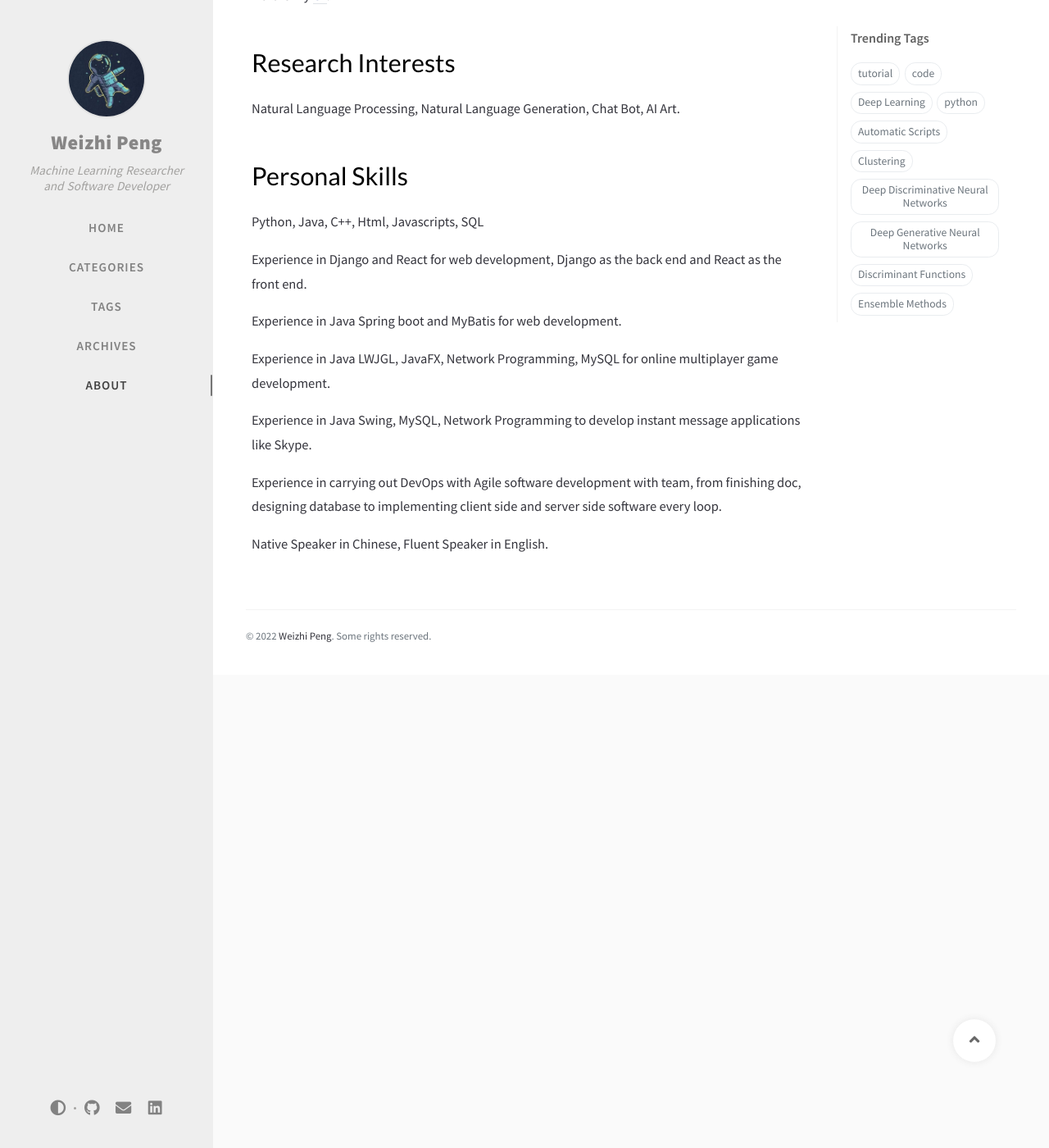
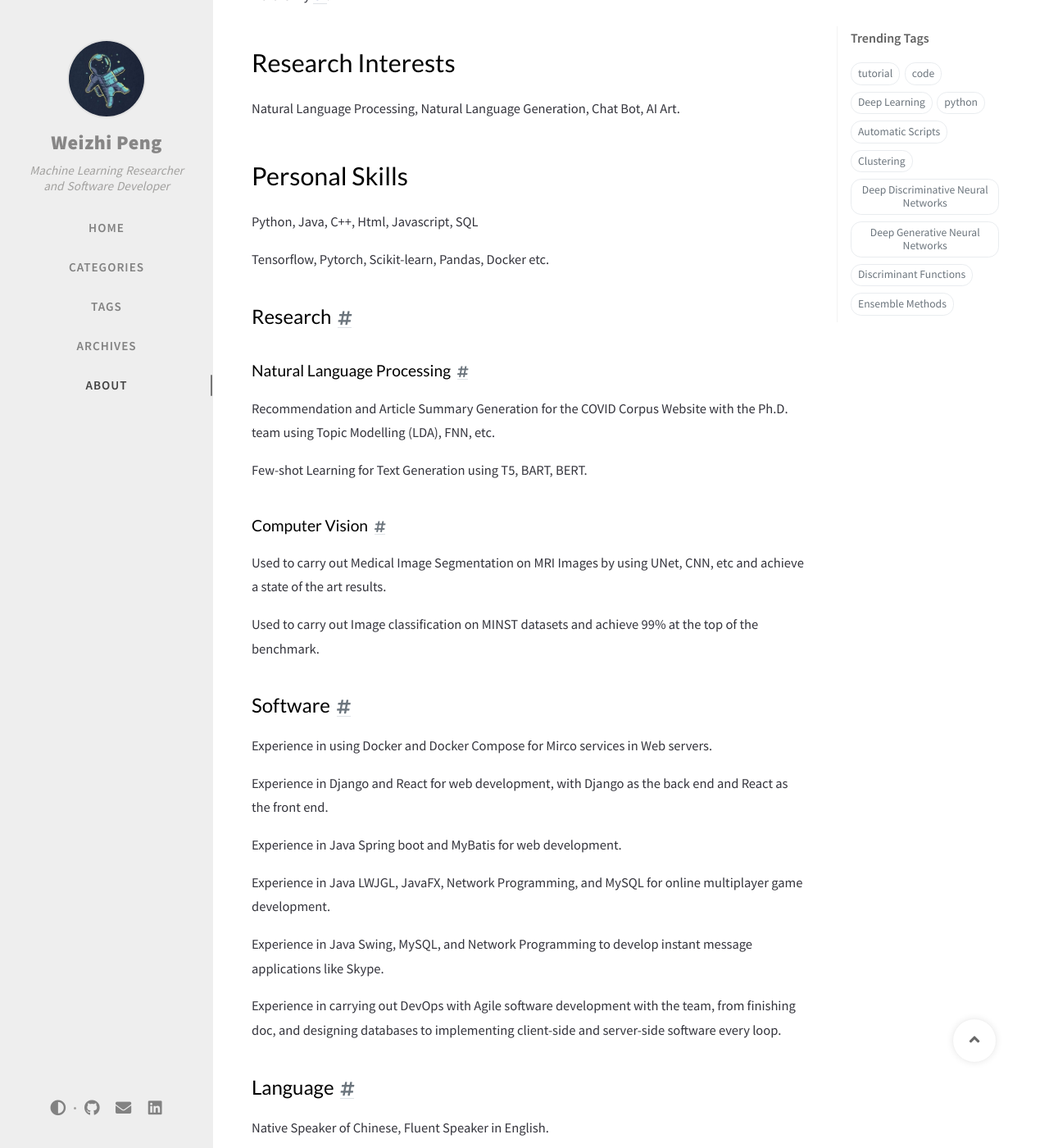
Before and after one commit to wzptech/wzptech.github.io, a Jekyll site: the page built from _tabs/about.md, in a window 1280 px wide and 1400 px high, scrolled down 592 px. Shown: the whole window at 82% size. Built offline with Jekyll 4.4.1, drawn with Linux system fonts in a browser that asks for light colours; nearby versions of some CDN libraries; comment, search, counter and statistics services are not loaded; before the commit the page ends 1415 px from its top, so only the background shows below that.

Commit message:
update info

```diff
--- a/_tabs/about.md
+++ b/_tabs/about.md
@@ -21,17 +21,38 @@ Here is my [CV](https://miraclove.com/cv/).
 Natural Language Processing, Natural Language Generation, Chat Bot, AI Art.
 
 # Personal Skills
+Python, Java, C++, Html, Javascript, SQL
 
-Python, Java, C++, Html, Javascripts, SQL
+Tensorflow, Pytorch, Scikit-learn, Pandas, Docker etc.
 
-Experience in Django and React for web development, Django as the back end and React as the front end.
+## Research
+
+### Natural Language Processing
+
+Recommendation and Article Summary Generation for the COVID Corpus Website with the Ph.D. team using Topic Modelling (LDA), FNN, etc.
+
+Few-shot Learning for Text Generation using T5, BART, BERT.
+
+### Computer Vision
+Used to carry out Medical Image Segmentation on MRI Images by using UNet, CNN, etc and achieve a state of the art results.
+
+Used to carry out Image classification on MINST datasets and achieve 99% at the top of the benchmark.
+
+
+
+
+## Software
+Experience in using Docker and Docker Compose for Mirco services in Web servers.
+
+Experience in Django and React for web development, with Django as the back end and React as the front end.
 
 Experience in Java Spring boot and MyBatis for web development.
 
-Experience in Java LWJGL, JavaFX, Network Programming, MySQL for online multiplayer game development.
+Experience in Java LWJGL, JavaFX, Network Programming, and MySQL for online multiplayer game development.
 
-Experience in Java Swing, MySQL, Network Programming to develop instant message applications like Skype.
+Experience in Java Swing, MySQL, and Network Programming to develop instant message applications like Skype.
 
-Experience in carrying out DevOps with Agile software development with team, from finishing doc, designing database to implementing client side and server side software every loop.
+Experience in carrying out DevOps with Agile software development with the team, from finishing doc, and designing databases to implementing client-side and server-side software every loop.
 
-Native Speaker in Chinese, Fluent Speaker in English.
+## Language
+Native Speaker of Chinese, Fluent Speaker in English.
```
